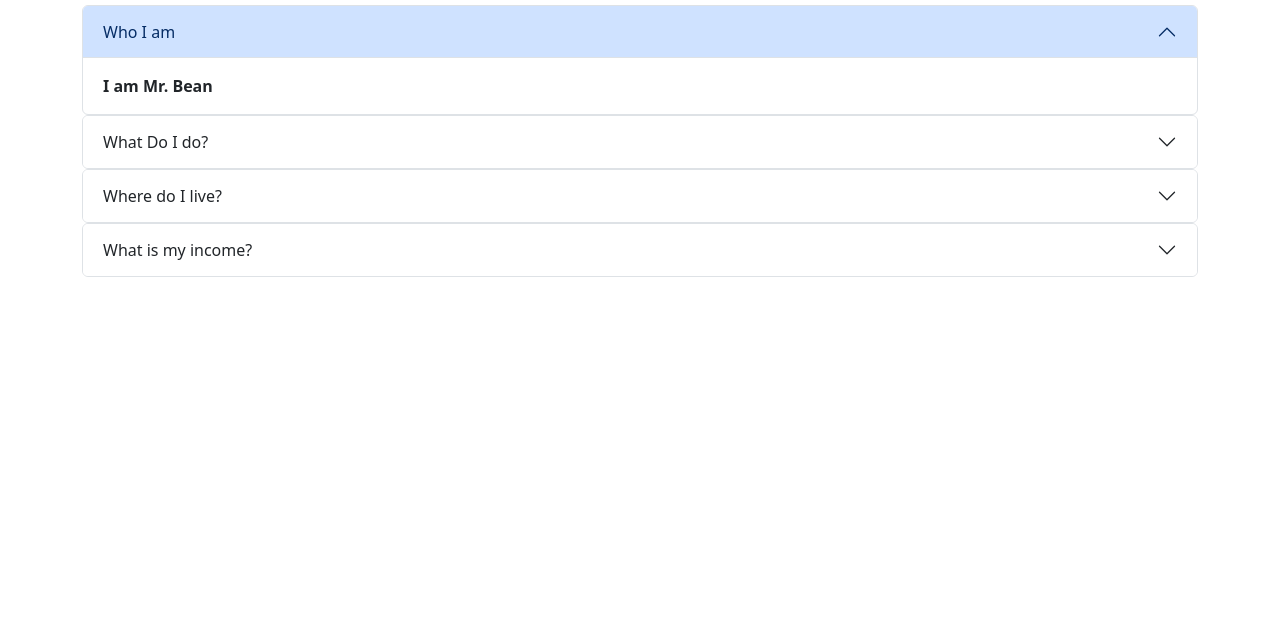
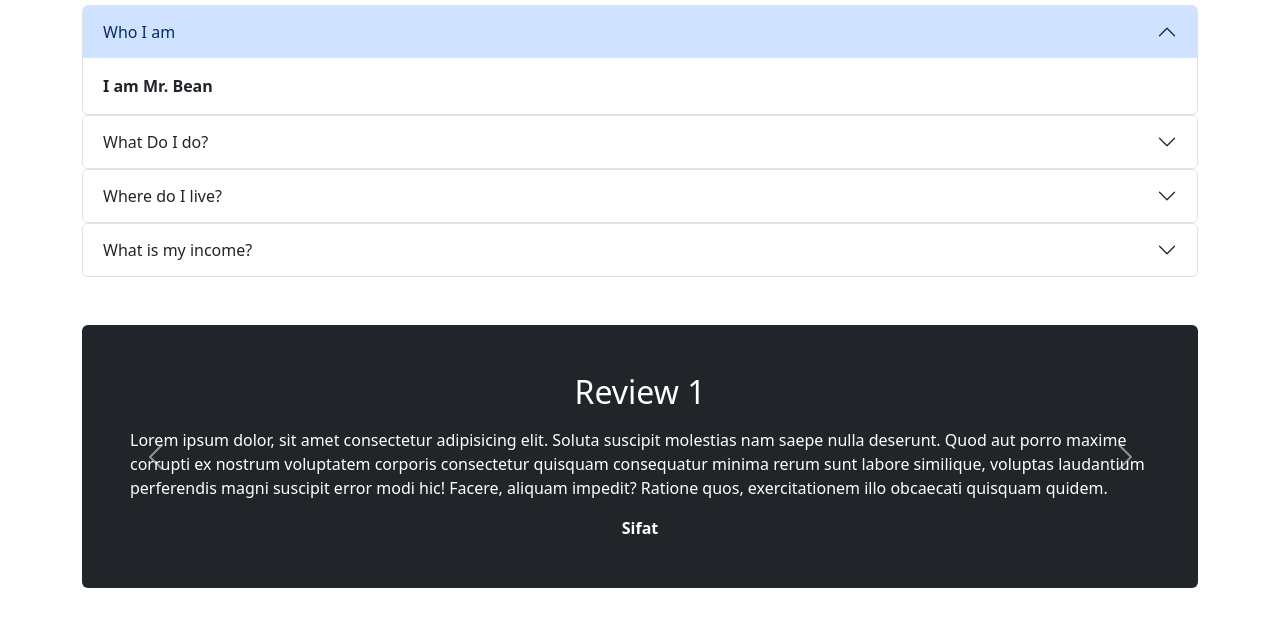
Before and after one commit to mern-batch/mr-bean-portfolio, a plain HTML site: page index.html in a window 1280 px wide. Shown: the part 1355-1981 px from the top of the page. Drawn offline with nearby package versions, Linux system fonts and the light colour scheme.

Commit message:
review section done

```diff
--- a/index.html
+++ b/index.html
@@ -171,6 +171,35 @@
           </div>
     </section>
 
+    <!-- Review -->
+    <div id="carouselExampleFade" class="container carousel slide carousel-fade my-5">
+        <div class="carousel-inner">
+          <div class="carousel-item rounded p-5 bg-dark active">
+            <h2 class=" mb-3 text-center text-white">Review 1</h2>
+            <p class="fw-light text-white">Lorem ipsum dolor, sit amet consectetur adipisicing elit. Soluta suscipit molestias nam saepe nulla deserunt. Quod aut porro maxime corrupti ex nostrum voluptatem corporis consectetur quisquam consequatur minima rerum sunt labore similique, voluptas laudantium perferendis magni suscipit error modi hic! Facere, aliquam impedit? Ratione quos, exercitationem illo obcaecati quisquam quidem.</p>
+            <span class="d-block text-center text-white">Sifat</span>
+          </div>
+          <div class="carousel-item rounded p-5 bg-warning">
+            <h2 class=" mb-3 text-center text-white">Review 2</h2>
+            <p class="fw-light text-white">Lorem ipsum dolor, sit amet consectetur adipisicing elit. Soluta suscipit molestias nam saepe nulla deserunt. Quod aut porro maxime corrupti ex nostrum voluptatem corporis consectetur quisquam consequatur minima rerum sunt labore similique, voluptas laudantium perferendis magni suscipit error modi hic! Facere, aliquam impedit? Ratione quos, exercitationem illo obcaecati quisquam quidem.</p>
+            <span class="d-block text-center text-white">Kabir Elwat</span>
+          </div>
+          <div class="carousel-item rounded p-5 bg-info">
+            <h2 class=" mb-3 text-center text-white">Review 3</h2>
+            <p class="fw-light text-white">Lorem ipsum dolor, sit amet consectetur adipisicing elit. Soluta suscipit molestias nam saepe nulla deserunt. Quod aut porro maxime corrupti ex nostrum voluptatem corporis consectetur quisquam consequatur minima rerum sunt labore similique, voluptas laudantium perferendis magni suscipit error modi hic! Facere, aliquam impedit? Ratione quos, exercitationem illo obcaecati quisquam quidem.</p>
+            <span class="d-block text-center text-white">Rocky</span>
+          </div>
+        </div>
+        <button class="carousel-control-prev" type="button" data-bs-target="#carouselExampleFade" data-bs-slide="prev">
+          <span class="carousel-control-prev-icon" aria-hidden="true"></span>
+          <span class="visually-hidden">Previous</span>
+        </button>
+        <button class="carousel-control-next" type="button" data-bs-target="#carouselExampleFade" data-bs-slide="next">
+          <span class="carousel-control-next-icon" aria-hidden="true"></span>
+          <span class="visually-hidden">Next</span>
+        </button>
+    </div>
+
     <section style="margin-bottom:500px"></section>
     <script src="https://cdn.jsdelivr.net/npm/bootstrap@5.3.0-alpha3/dist/js/bootstrap.bundle.min.js"
         integrity="sha384-ENjdO4Dr2bkBIFxQpeoTz1HIcje39Wm4jDKdf19U8gI4ddQ3GYNS7NTKfAdVQSZe"
```
